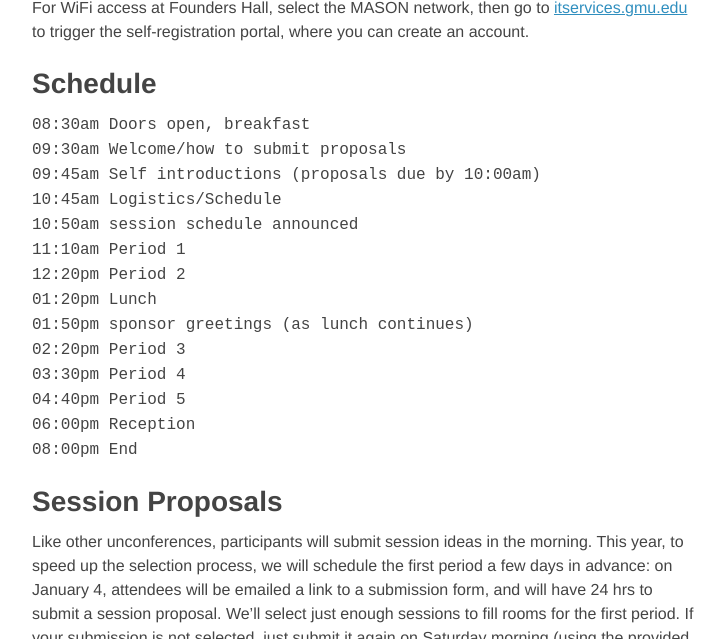
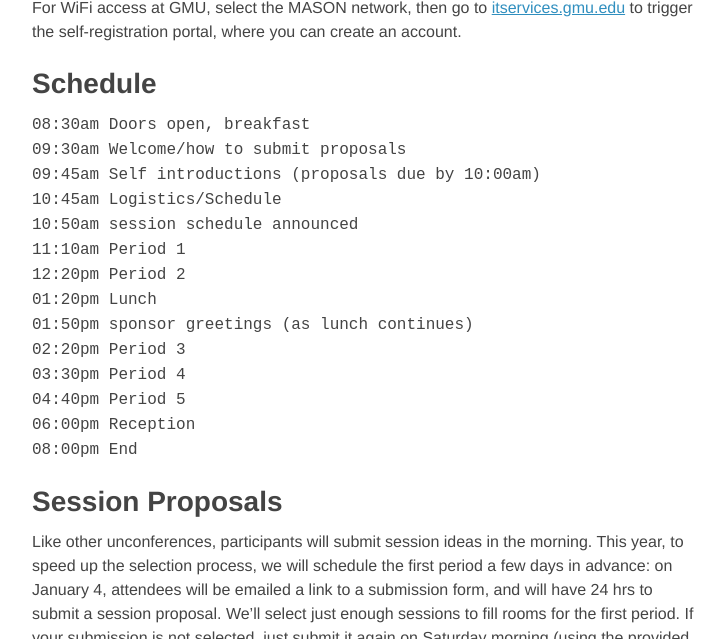
Before and after one commit to transpocamp/transportationcamp.org, a Jekyll site: the page built from events/dc-2017/index.markdown, in a window 1280 px wide and 900 px high, scrolled down 1197 px, cut to the strip 261-900 px from the top of the window. Shown: the whole strip, without its empty margins (272-995 px from the left). Built offline with Jekyll 4.4.1, drawn with Linux system fonts in a browser that asks for light colours; nearby versions of some CDN libraries; a script that is not in the unit is left out.

Commit message:
fix spacing
shorten text

```diff
--- a/events/dc-2017/index.markdown
+++ b/events/dc-2017/index.markdown
@@ -39,7 +39,7 @@
 
 <iframe align="center" src="https://www.google.com/maps/embed?pb=!1m18!1m12!1m3!1d1552.8558231973786!2d-77.10089523808!3d38.88483864213981!2m3!1f0!2f0!3f0!3m2!1i1024!2i768!4f13.1!3m3!1m2!1s0x89b7b6828ba038d9%3A0xdc8b8bb98b169604!2sGeorge+Mason+University-Arlington+Campus!5e0!3m2!1sen!2sus!4v1412725299805" width="680" height="340" frameborder="0" style="border:0"></iframe>
 
-For WiFi access at Founders Hall, select the MASON network, then go to [itservices.gmu.edu](http://itservices.gmu.edu/) to trigger the self-registration portal, where you can create an account.
+For WiFi access at GMU, select the MASON network, then go to [itservices.gmu.edu](http://itservices.gmu.edu/) to trigger the self-registration portal, where you can create an account.
 
 ### Schedule
 
```
